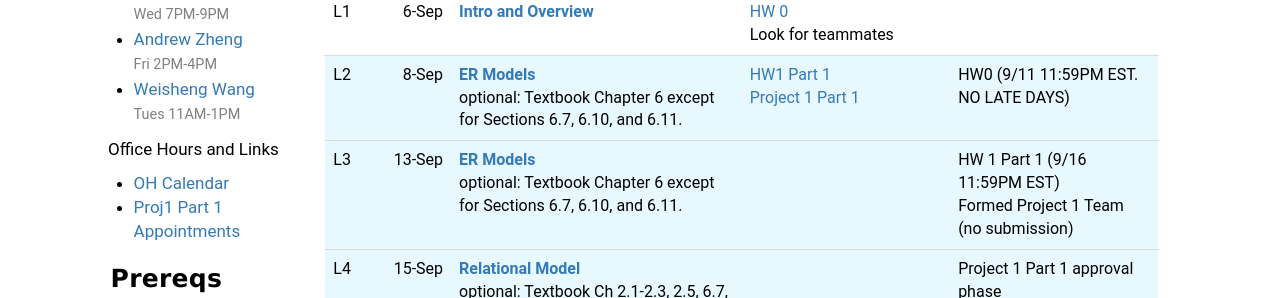
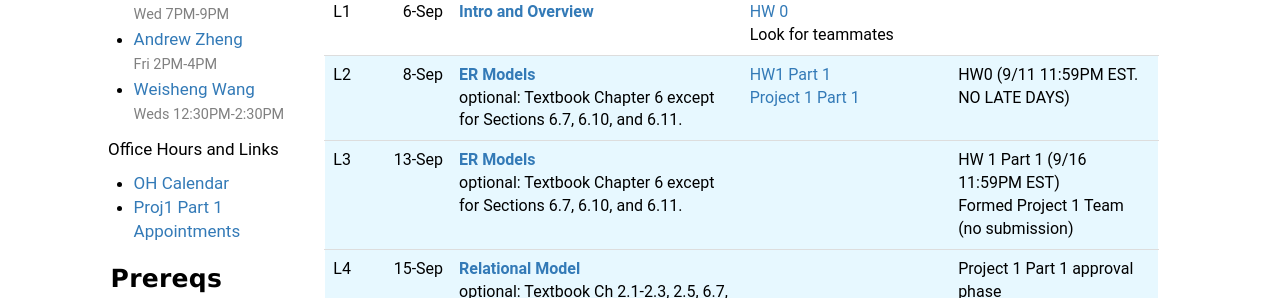
Before and after one commit to andrewzheng5/w4111.github.io, a Jekyll site: the page built from index.md, in a window 1280 px wide and 900 px high, scrolled down 574 px. Shown: the part 154-452 px from the top of the window. Built offline with Jekyll 4.4.1, drawn with Linux system fonts in a browser that asks for light colours.

Commit message:
updated site

```diff
--- a/_includes/index_left.md
+++ b/_includes/index_left.md
@@ -29,7 +29,7 @@
 * [Andrew Zheng](#)
   <small>Fri 2PM-4PM</small>
 * [Weisheng Wang](#)
-  <small>Tues 11AM-1PM</small>
+  <small>Weds 12:30PM-2:30PM</small>
 
 Office Hours  and Links
 
```
